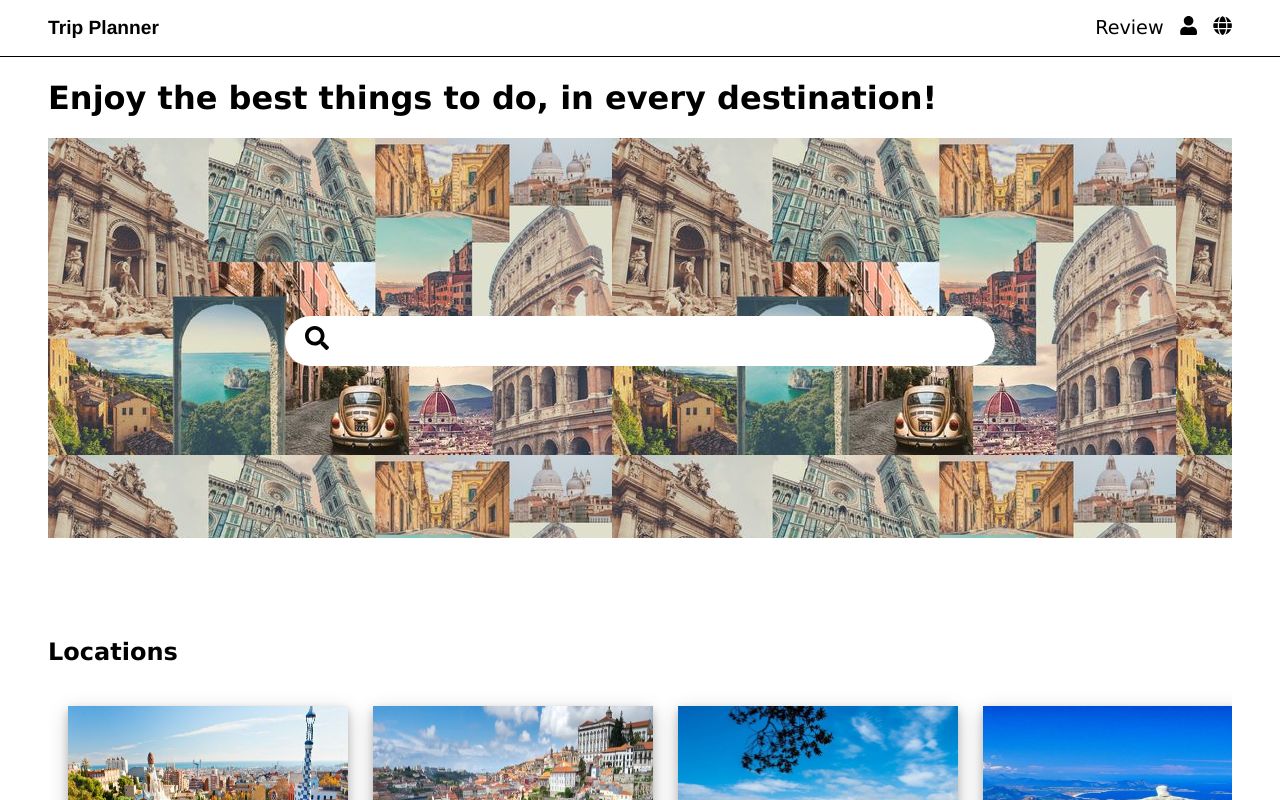
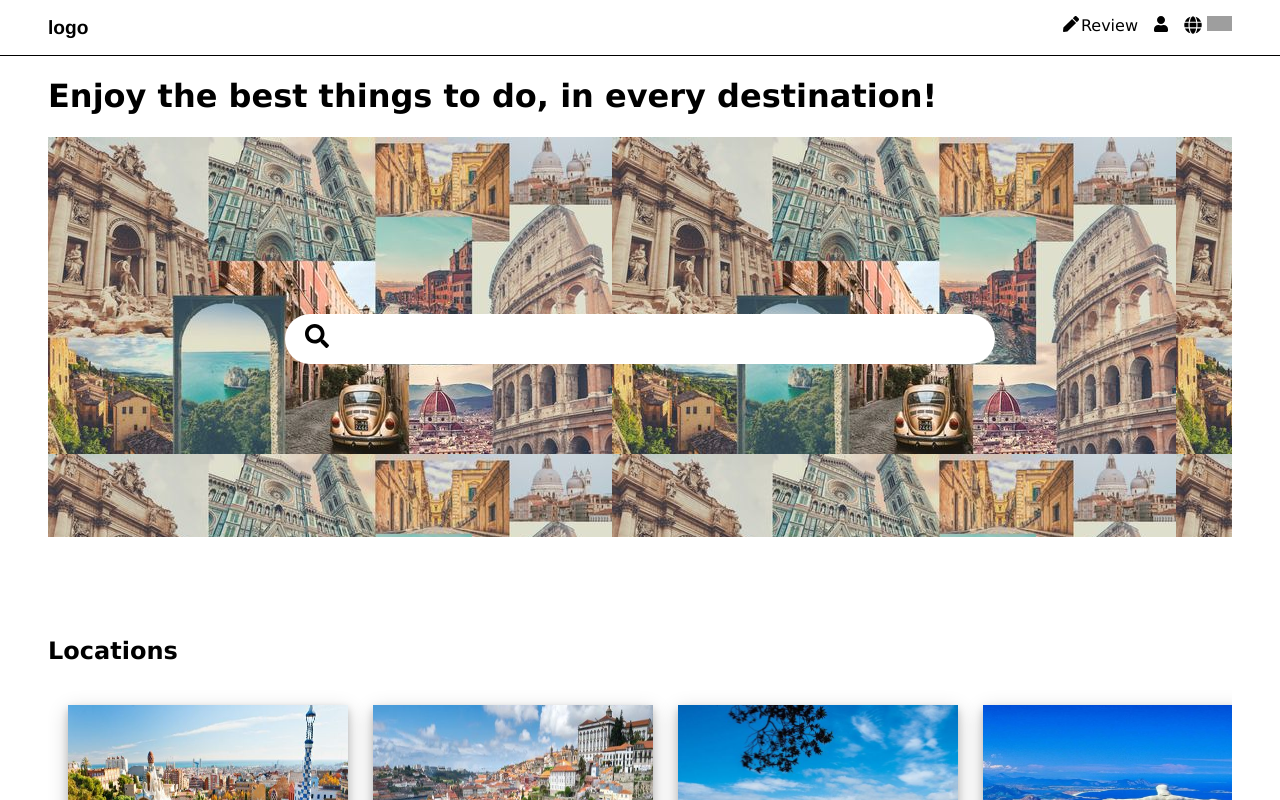
Before and after one commit to IlariaMessiha/Trip-Planner-Project, a React (Create React App) app: page / in a window 1280 px wide. Shown: the top 800 px of the page. Built offline with nearby package versions, Linux system fonts and the light colour scheme; grey boxes are pictures that could not be loaded.

Commit message:
dropdown language menu

```diff
--- a/src/Components/NavigationBar.module.css
+++ b/src/Components/NavigationBar.module.css
@@ -12,11 +12,13 @@ nav {
 .rightSide {
     display: flex;
 
+
 }
 
 .rightSide div {
     padding-left: 15px;
-    font-size: larger;
+
+
 }
 
 .logo {
@@ -25,3 +27,49 @@ nav {
     font-size: larger;
 
 }
+
+.review {
+    display: flex;
+    gap: 2px;
+}
+
+.dropDownButton {
+    border: 0px;
+    font-size: large;
+    padding: 0px;
+    vertical-align: middle;
+    background-color: white;
+}
+
+.dropDownMenu {
+    display: grid;
+    background-color: white;
+    box-shadow: 5px 5px 20px black;
+    width: 100px;
+}
+
+
+
+.dropDownItem {
+    padding-bottom: 15px;
+    padding-top: 5px;
+    vertical-align: middle;
+    display: flex;
+    gap: 5px;
+}
+
+.dropDownItem:hover {
+    opacity: 0.2;
+    text-decoration: underline;
+}
+
+.dropDownMenu img {
+    width: 25px;
+    height: 15px;
+}
+
+.currentLanguage {
+    width: 25px;
+    height: 15px;
+    padding-left: 5px;
+}
--- a/src/Components/NavigationBar.tsx
+++ b/src/Components/NavigationBar.tsx
@@ -1,30 +1,91 @@
-import { FC } from "react";
+import { FC, useEffect, useState } from "react";
 import styles from "./NavigationBar.module.css";
 import { FaGlobe, FaPen, FaUser } from "react-icons/fa";
 import { Typography } from "./core/Typography";
 import { Container } from "./core/Container";
+import { useTranslation } from "react-i18next";
+import i18next from "i18next";
+import Dropdown from "react-bootstrap/Dropdown";
+import frenchFlag from "../assets/images/french flag.jpg";
+import americanFlag from "../assets/images/American flag.jpg";
+import spanishFlag from "../assets/images/Spanish flag.jpg";
+export const NavigationBar = () => {
+  const { i18n, t } = useTranslation(["home"]);
+  const [language, setLanguage] = useState<number>(0);
 
-export const NavigationBar = () => {
+  // useEffect(() => {
+  //   if (localStorage.getItem("i18nextLng") !== null) {
+  //     if (localStorage.getItem("i18nextLng").length > 2) {
+  //       i18next.changeLanguage("en");
+  //     }
+  //   }
+  // }, []);
+  const showAmericanFlag = () => {
+    setLanguage(0);
+  };
+  const showFrenchFlag = () => {
+    setLanguage(1);
+  };
+  const showSpanishFlag = () => {
+    setLanguage(2);
+  };
+
   return (
     <nav>
       <Container className={styles.navbarContainer}>
         <div className={styles.leftSide}>
           <a href="/">
-            <div className={styles.logo}>Trip Planner</div>
+            <div className={styles.logo}>{t("logo")}</div>
           </a>
         </div>
         <div className={styles.rightSide}>
           {/*  TODO ADD ICON */}
-          <div>
+          <div className={styles.review}>
+            <FaPen />
             <Typography text="Review" />
           </div>
 
           <div className={styles.profilePage}>
             <FaUser />
           </div>
-          <div>
-            <FaGlobe />
-          </div>
+          <Dropdown>
+            <Dropdown.Toggle
+              variant="success"
+              className={styles.dropDownButton}
+            >
+              <FaGlobe />
+            </Dropdown.Toggle>
+            <Dropdown.Menu className={styles.dropDownMenu}>
+              <Dropdown.Item
+                className={styles.dropDownItem}
+                onClick={showAmericanFlag}
+              >
+                <img src={americanFlag} />
+                <Typography variant="body2" text="English" />
+              </Dropdown.Item>
+              <Dropdown.Item
+                className={styles.dropDownItem}
+                onClick={showSpanishFlag}
+              >
+                <img src={spanishFlag} />
+                <Typography variant="body2" text="Spanish" />
+              </Dropdown.Item>
+              <Dropdown.Item
+                className={styles.dropDownItem}
+                onClick={showFrenchFlag}
+              >
+                <img src={frenchFlag} />
+                <Typography variant="body2" text="French" />
+              </Dropdown.Item>
+            </Dropdown.Menu>
+          </Dropdown>
+          {language === 2 ? (
+            <img src={spanishFlag} className={styles.currentLanguage} />
+          ) : language === 1 ? (
+            <img src={frenchFlag} className={styles.currentLanguage} />
+          ) : (
+            <img src={americanFlag} className={styles.currentLanguage} />
+          )}
         </div>
       </Container>
     </nav>
```
